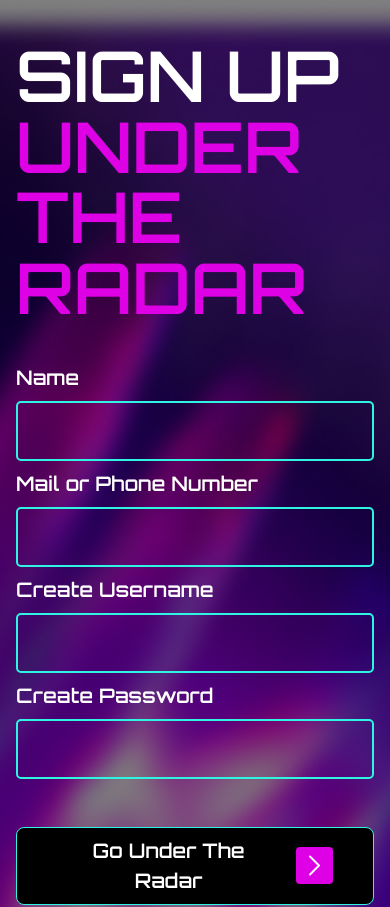
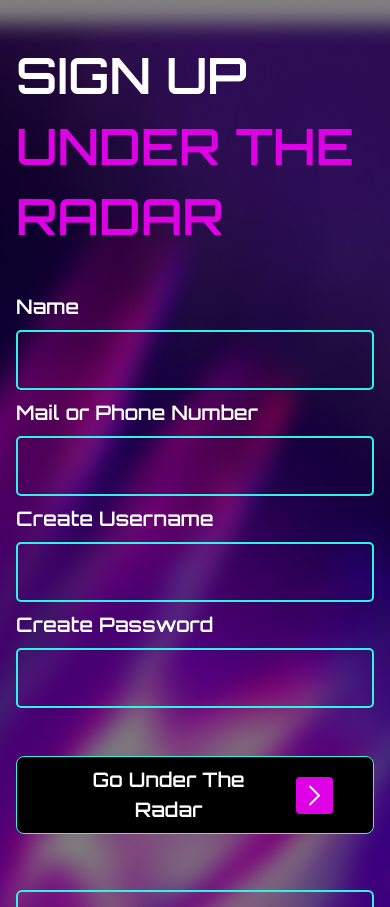
Before and after one commit to shaheergg/undertheradar, a React (Vite) app: page /register in a window 390 px wide. Shown: the top 907 px of the page. Built offline with nearby package versions, Linux system fonts and the light colour scheme.

Commit message:
text fixed

```diff
--- a/src/pages/Login.jsx
+++ b/src/pages/Login.jsx
@@ -6,7 +6,7 @@ const Login = () => {
   return (
     <div className="overflow-hidden font-orbitron md:px-0 px-4 z-40 relative flex items-center py-10 min-h-[120vh] bg-4">
       <div className="z-50 w-full max-w-6xl mx-auto">
-        <h2 className="leading-[70.7px] text-white font-semibold flex-1 text-center md:text-left md:text-[70px] text-[50px] font-orbitron">
+        <h2 className="leading-[70.7px] text-white font-semibold flex-1 md:text-[70px] text-[50px] font-orbitron">
           SIGN IN/ SIGN UP <br />
           <span className="text-accent">UNDER THE RADAR</span>
         </h2>
--- a/src/pages/Register.jsx
+++ b/src/pages/Register.jsx
@@ -5,7 +5,7 @@ const Register = () => {
   return (
     <div className="overflow-hidden font-orbitron md:px-0 px-4 z-40 relative flex items-center py-10 min-h-[120vh] bg-4">
       <div className="z-50 w-full max-w-6xl mx-auto">
-        <h2 className="leading-[70.7px] text-white font-semibold flex-1 text-[70px] font-orbitron">
+        <h2 className="leading-[70.7px] text-white font-semibold flex-1 text-[50px] md:text-[70px] font-orbitron">
           SIGN UP <br />
           <span className="text-accent">UNDER THE RADAR</span>
         </h2>
```
